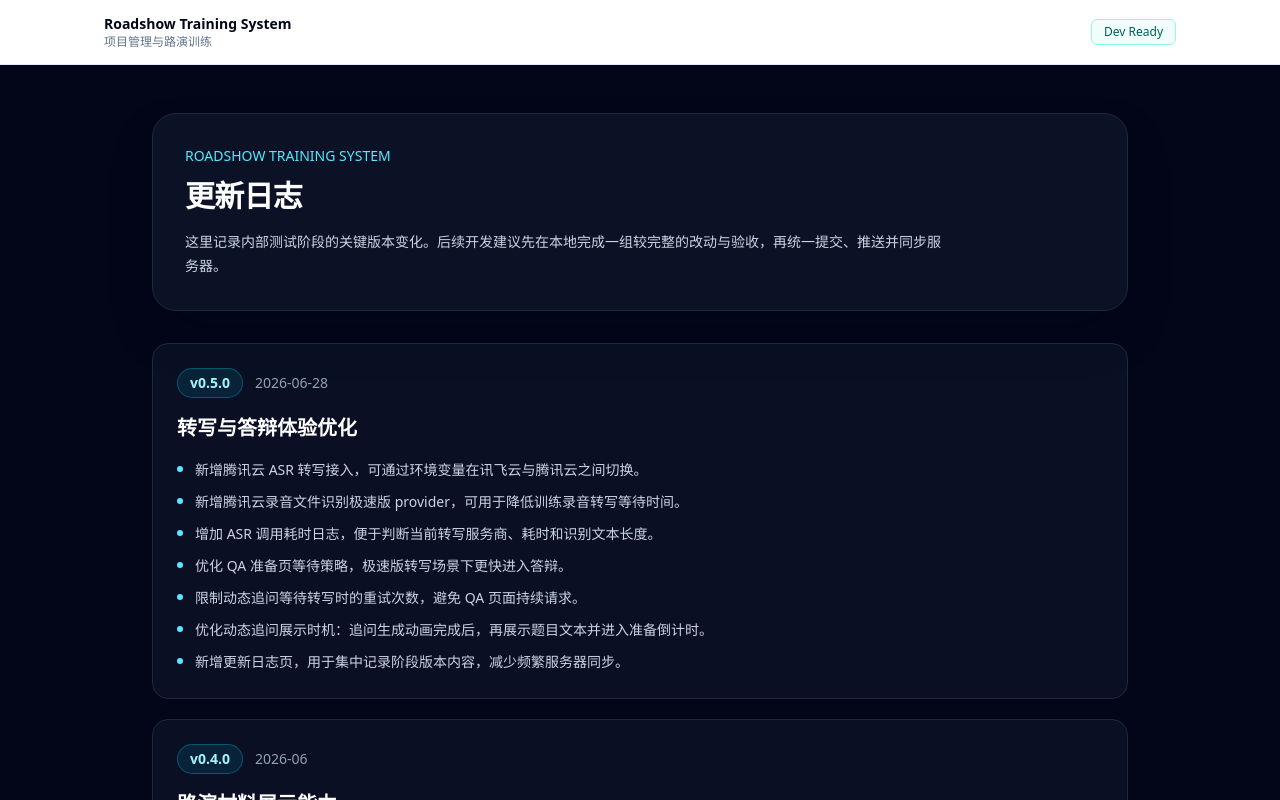
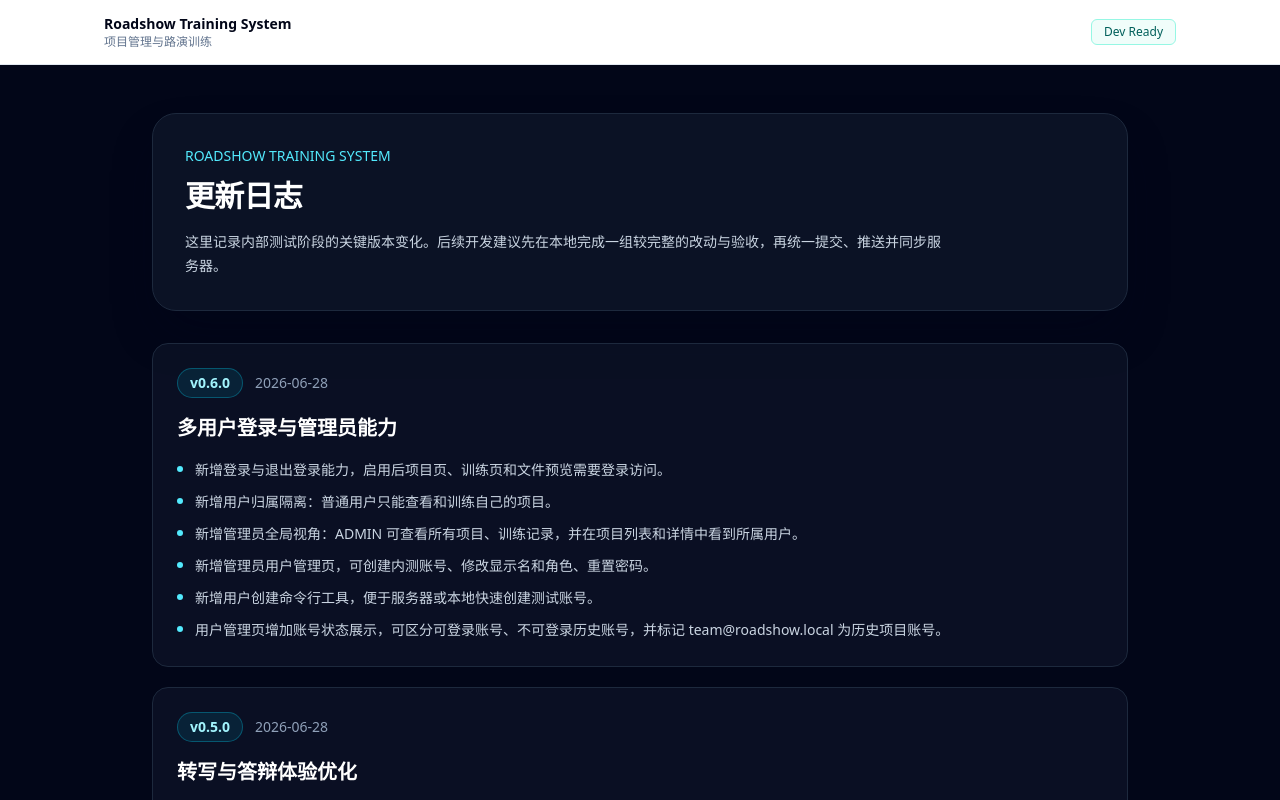
Before and after one commit to MarquezWang/roadshow-training-system, a Next.js app: page /changelog in a window 1280 px wide. Shown: the top 800 px of the page. Built offline with nearby package versions, Linux system fonts and the light colour scheme; no server answers.

Commit message:
docs: update changelog for multi-user admin features

```diff
--- a/app/changelog/page.tsx
+++ b/app/changelog/page.tsx
@@ -1,4 +1,17 @@
 const changelogItems = [
+  {
+    version: "v0.6.0",
+    date: "2026-06-28",
+    title: "多用户登录与管理员能力",
+    items: [
+      "新增登录与退出登录能力，启用后项目页、训练页和文件预览需要登录访问。",
+      "新增用户归属隔离：普通用户只能查看和训练自己的项目。",
+      "新增管理员全局视角：ADMIN 可查看所有项目、训练记录，并在项目列表和详情中看到所属用户。",
+      "新增管理员用户管理页，可创建内测账号、修改显示名和角色、重置密码。",
+      "新增用户创建命令行工具，便于服务器或本地快速创建测试账号。",
+      "用户管理页增加账号状态展示，可区分可登录账号、不可登录历史账号，并标记 team@roadshow.local 为历史项目账号。",
+    ],
+  },
   {
     version: "v0.5.0",
     date: "2026-06-28",
@@ -53,8 +66,12 @@ export default function ChangelogPage() {
     <main className="min-h-screen bg-slate-950 text-slate-100">
       <section className="mx-auto flex w-full max-w-5xl flex-col gap-8 px-6 py-12">
         <div className="rounded-3xl border border-slate-800 bg-slate-900/70 p-8 shadow-2xl shadow-slate-950/40">
-          <p className="text-sm font-medium text-cyan-300">ROADSHOW TRAINING SYSTEM</p>
-          <h1 className="mt-3 text-3xl font-semibold tracking-tight text-white">更新日志</h1>
+          <p className="text-sm font-medium text-cyan-300">
+            ROADSHOW TRAINING SYSTEM
+          </p>
+          <h1 className="mt-3 text-3xl font-semibold tracking-tight text-white">
+            更新日志
+          </h1>
           <p className="mt-4 max-w-3xl text-sm leading-6 text-slate-300">
             这里记录内部测试阶段的关键版本变化。后续开发建议先在本地完成一组较完整的改动与验收，再统一提交、推送并同步服务器。
           </p>
@@ -72,7 +89,9 @@ export default function ChangelogPage() {
                 </span>
                 <span className="text-sm text-slate-400">{item.date}</span>
               </div>
-              <h2 className="mt-4 text-xl font-semibold text-white">{item.title}</h2>
+              <h2 className="mt-4 text-xl font-semibold text-white">
+                {item.title}
+              </h2>
               <ul className="mt-4 space-y-2 text-sm leading-6 text-slate-300">
                 {item.items.map((change) => (
                   <li key={change} className="flex gap-3">
```
